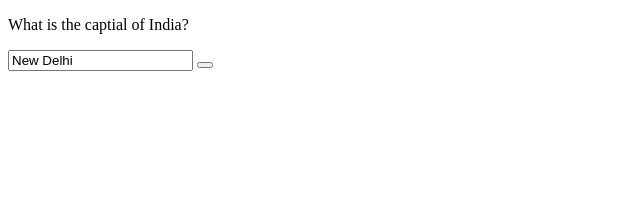
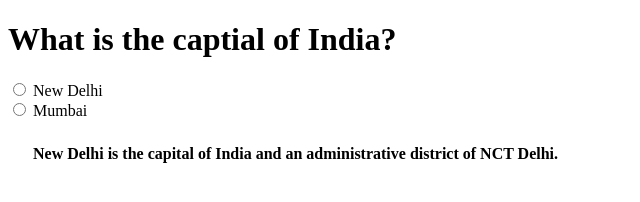
Before and after one commit to acciojob/trivia-Chitra-accio, a website: page main.html in a window 1280 px wide. Shown: the whole page, without its empty margins (0-640 px from the left). Drawn offline with Linux system fonts and the light colour scheme.

Commit message:
created a submission

```diff
--- a/main.html
+++ b/main.html
@@ -8,11 +8,13 @@
 
 <body>
 	<!-- the entire body must be written by student -->
-	<p>What is the captial of India?</p>
-	<input type name="New Delhi" value="New Delhi">
-
-		<button radio="New Delhi"
-	</p>
+	<h1>What is the captial of India?</h1>
+	<input type="radio">
+	<label for="New Delhi">New Delhi</label><br>
+	<input type="radio">
+	<label for="Mumbai">Mumbai</label>
+	<blockquote cite="https://en.wikipedia.org/wiki/New_Delhi" style=width:600px;margin:10px;padding:15px;border-left:8px;border-color:green;background-color:rgb;font-weight:bold>New Delhi is the capital of India and an administrative district of NCT Delhi.
+	</blockquote>
     <script type="text/javascript" src="./script.js">
 </script>
 
```
